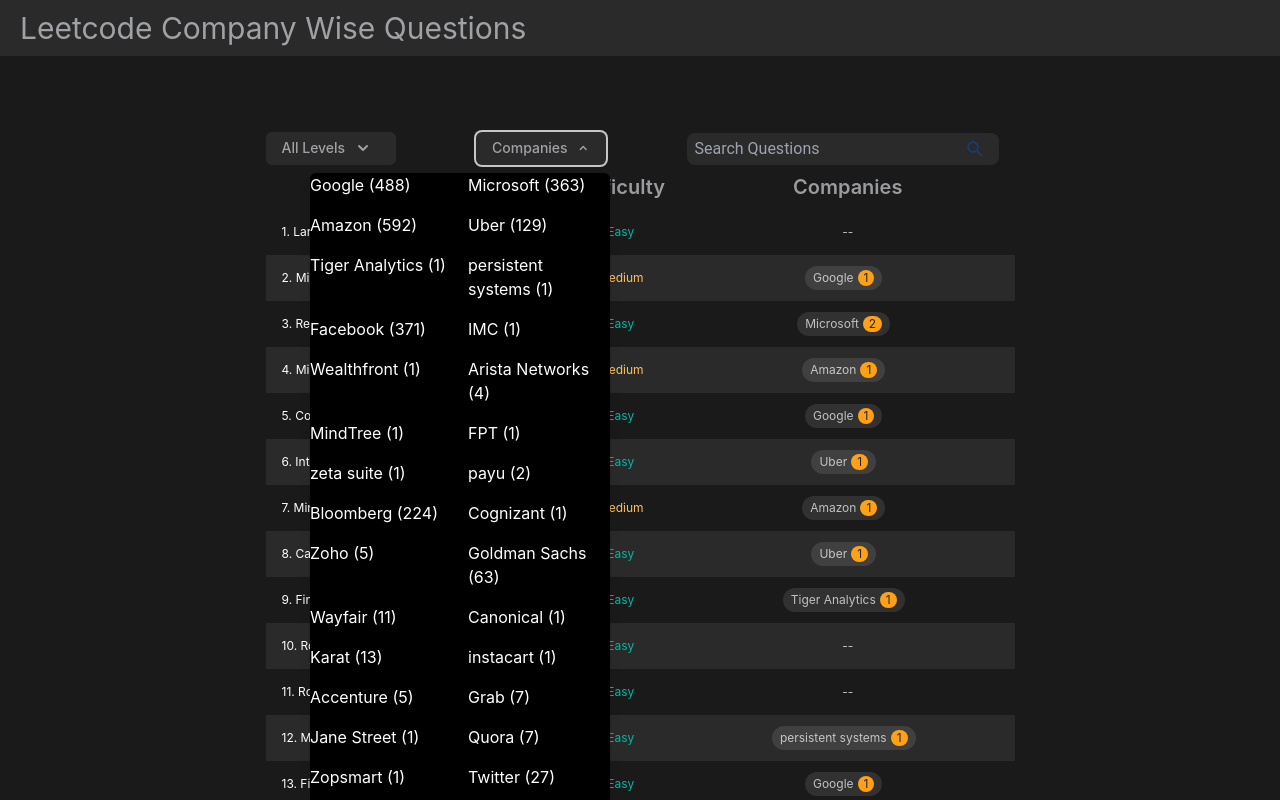
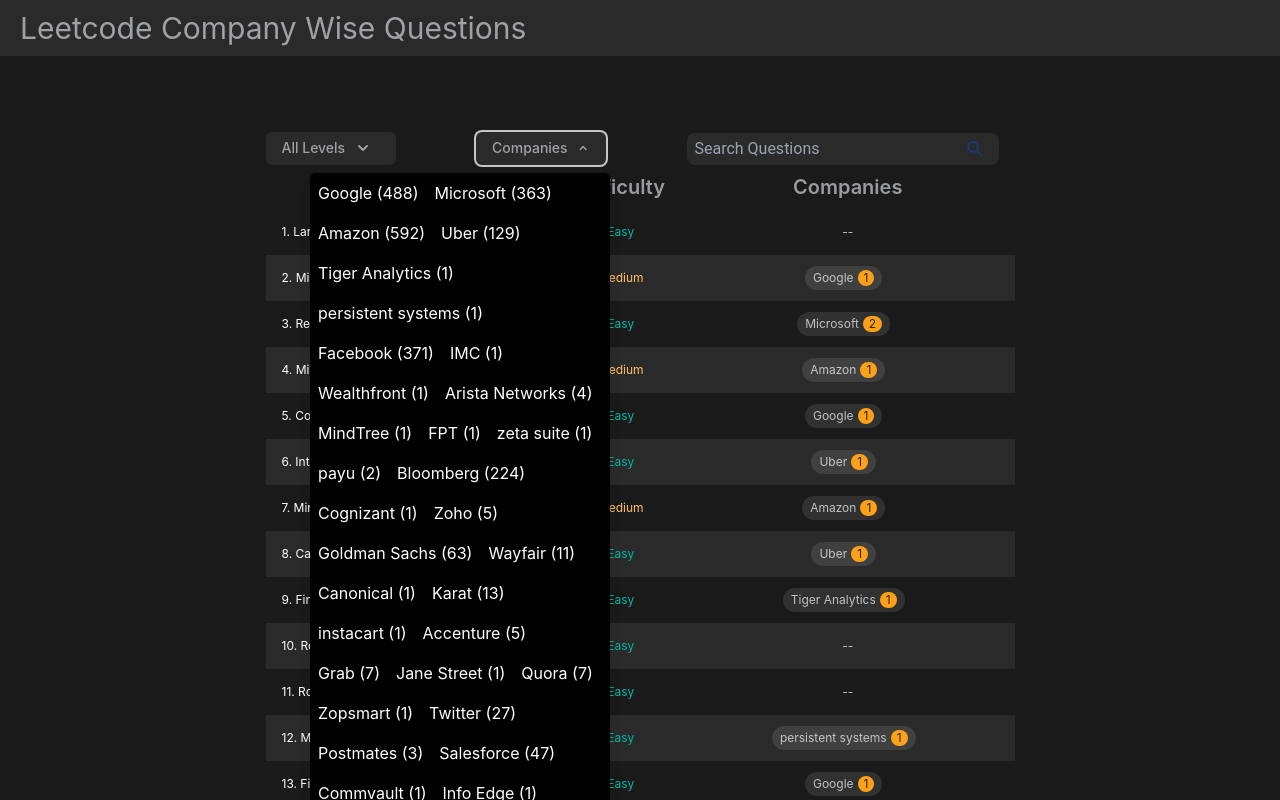
Before and after one commit to ymisra18/LCCWQ, a React (Create React App) app: page / in a window 1280 px wide. Both pictures are taken after a click on the button "Companies". Shown: the top 800 px of the page. Built offline with nearby package versions, Linux system fonts and the light colour scheme.

Commit message:
(fix): popover panel css.

```diff
--- a/src/components/popoverPanel/PopoverPanel.tsx
+++ b/src/components/popoverPanel/PopoverPanel.tsx
@@ -3,13 +3,15 @@
 import classNames from 'classnames';
 import React from 'react';
 import { Fragment } from 'react';
+import { calculateCompanyFrequency } from 'utils/questionsGrid.utils';
+
+import allTableData from '../../mocks/data.json';
 
 export type PopoverPanelProps = {
   buttonText: string;
-  panelContent: any;
 };
 
-const PopoverPanel = ({ buttonText, panelContent }: PopoverPanelProps) => {
+const PopoverPanel = ({ buttonText }: PopoverPanelProps) => {
   return (
     <Popover>
       {({ open }) => (
@@ -30,20 +32,27 @@
             {/* Popover Panel */}
             <Transition
               show={open}
-              as={Fragment}
-              enter="transition ease-out duration-100"
-              enterFrom="transform scale-95"
-              enterTo="transform scale-100"
+              enter="transition duration-100 ease-out"
+              enterFrom="transform scale-95 opacity-0"
+              enterTo="transform scale-100 opacity-100"
               leave="transition duration-75 ease-out"
-              leaveFrom="transform scale-100"
-              leaveTo="transform scale-95"
+              leaveFrom="transform scale-100 opacity-100"
+              leaveTo="transform scale-95 opacity-0"
             >
               <Popover.Panel
                 static
                 className="absolute left-0 w-[300px] mt-2 -ml-4 transform -translate-x-1/2 sm:px-0 flex flex-wrap text-white bg-black rounded-md shadow-lg ring-1 ring-black ring-opacity-5 focus:outline-none"
               >
                 {/* Panel Content */}
-                {panelContent}
+                <div className="flex flex-wrap gap-4 p-2">
+                  {calculateCompanyFrequency(allTableData).map(
+                    ({ company_name, totalFrequency }) => (
+                      <div key={company_name}>
+                        {company_name} ({totalFrequency})
+                      </div>
+                    )
+                  )}
+                </div>
               </Popover.Panel>
             </Transition>
           </div>
--- a/src/components/questionsGrid/QuestionsGrid.tsx
+++ b/src/components/questionsGrid/QuestionsGrid.tsx
@@ -82,20 +82,7 @@
             />
           </div>
           <div>
-            <PopoverPanel
-              buttonText="Companies"
-              panelContent={
-                <ul className="grid grid-cols-2 gap-4 ">
-                  {calculateCompanyFrequency(allTableData).map(
-                    ({ company_name, totalFrequency }) => (
-                      <li key={company_name}>
-                        {company_name} ({totalFrequency})
-                      </li>
-                    )
-                  )}
-                </ul>
-              }
-            />
+            <PopoverPanel buttonText="Companies" />
           </div>
           <Searchbar
             placeholderContent="  Search Questions"
```
